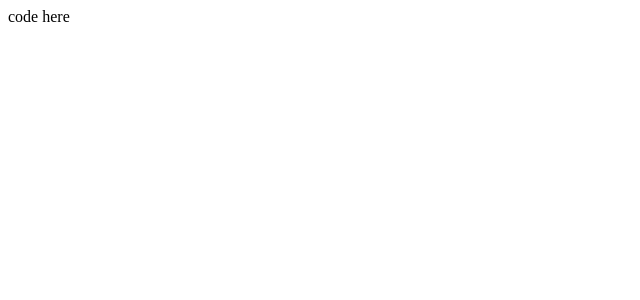
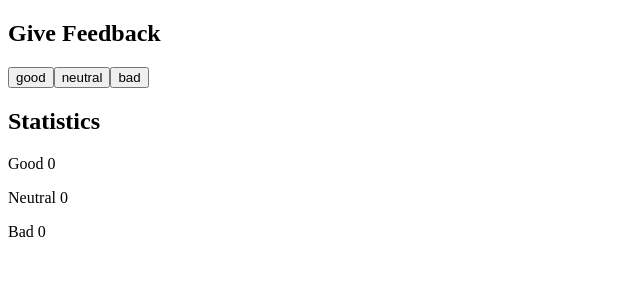
Before and after one commit to codesaure/full-stack-web-development, a React (Vite) app in the folder part1/unicafe/: page / in a window 1280 px wide. Shown: the top 300 px of the page, without its empty margins (0-640 px from the left). Built offline with nearby package versions, Linux system fonts and the light colour scheme.

Commit message:
Exercise 1.6

```diff
--- a/part1/unicafe/src/App.jsx
+++ b/part1/unicafe/src/App.jsx
@@ -1,4 +1,14 @@
 import { useState } from 'react'
+
+const Headers = ({text}) => (
+  <h2>{text}</h2>
+)
+
+const Button = ({ handleClick, text }) => (
+  <button onClick={handleClick}>
+    {text}
+  </button>
+)
 
 const App = () => {
   // save clicks of each button to its own state
@@ -6,9 +16,20 @@ const App = () => {
   const [neutral, setNeutral] = useState(0)
   const [bad, setBad] = useState(0)
 
+  const increaseGood = () => setGood(good + 1)
+  const increaseNeutral = () => setNeutral(neutral + 1)
+  const increaseBad = () => setBad(bad + 1)
+
   return (
     <div>
-      code here
+      <Headers text="Give Feedback"/>
+      <Button text="good" handleClick={increaseGood}/>
+      <Button text="neutral" handleClick={increaseNeutral}/>
+      <Button text="bad" handleClick={increaseBad}/>
+      <Headers text="Statistics"/>
+      <p>Good {good}</p>
+      <p>Neutral {neutral}</p>
+      <p>Bad {bad}</p>
     </div>
   )
 }
```
